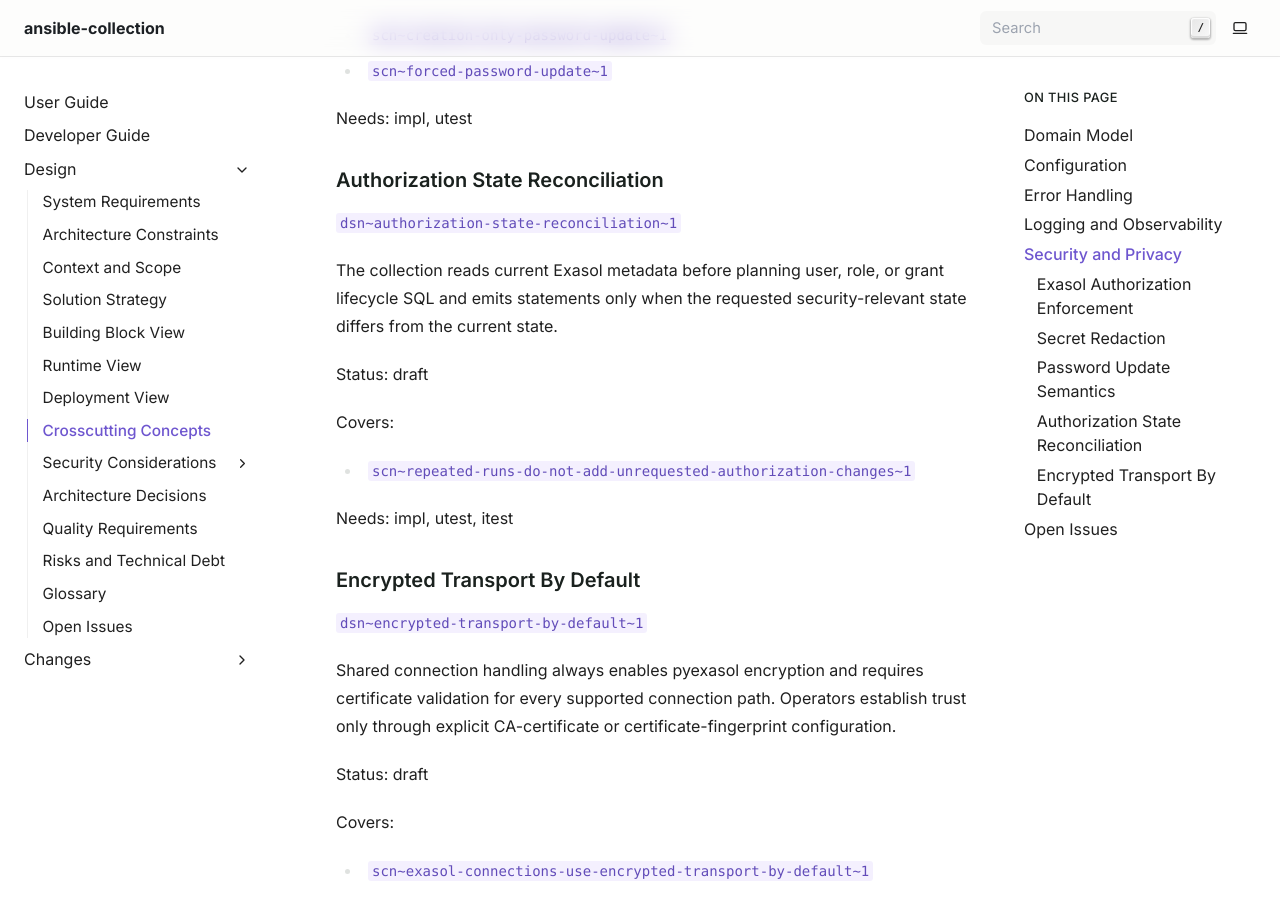
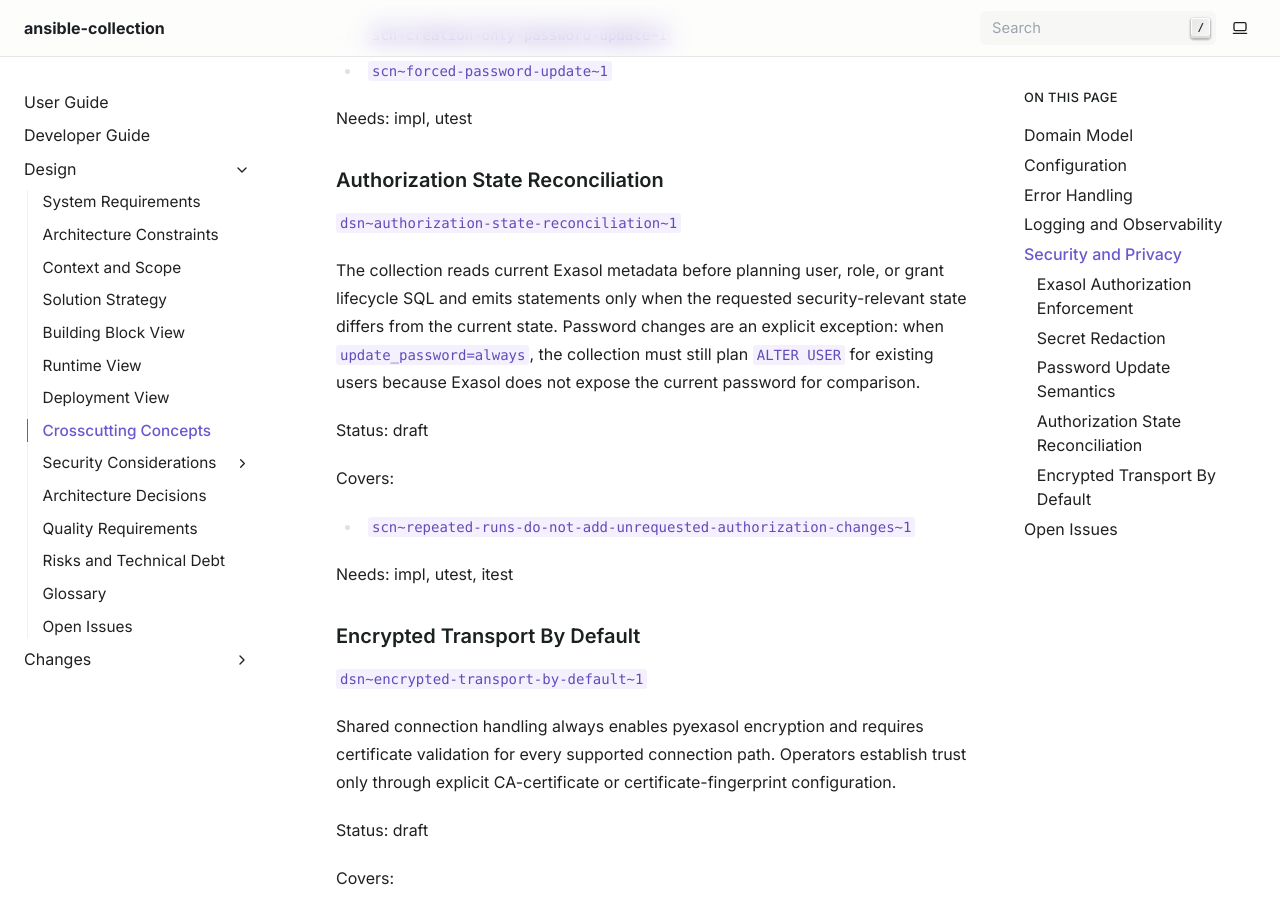
Before and after one commit to exasol/ansible-collection, a Sphinx documentation site: the page built from doc/design/crosscutting_concepts.md, in a window 1280 px wide and 900 px high, scrolled down 3092 px. Built offline with Sphinx 7.4.7, drawn with Linux system fonts in a browser that asks for light colours.

Commit message:
Address review findings

```diff
--- a/doc/design/crosscutting_concepts.md
+++ b/doc/design/crosscutting_concepts.md
@@ -85,7 +85,7 @@ Needs: impl, utest
 ### Authorization State Reconciliation
 `dsn~authorization-state-reconciliation~1`
 
-The collection reads current Exasol metadata before planning user, role, or grant lifecycle SQL and emits statements only when the requested security-relevant state differs from the current state.
+The collection reads current Exasol metadata before planning user, role, or grant lifecycle SQL and emits statements only when the requested security-relevant state differs from the current state. Password changes are an explicit exception: when `update_password=always`, the collection must still plan `ALTER USER` for existing users because Exasol does not expose the current password for comparison.
 
 Status: draft
 
```
Also changed, not shown: doc/changesets/69-security-design-document.md (+1 -1 lines), doc/design/security/tier_segregation_and_trusted_operator_boundary.md (+1 -1 lines).
